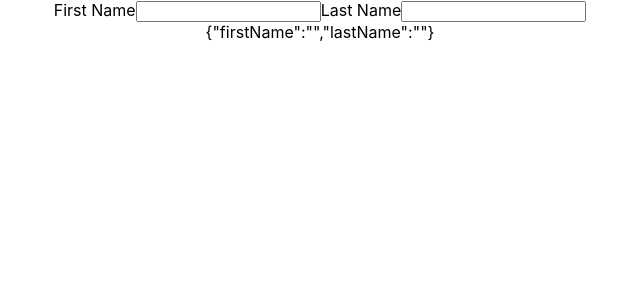
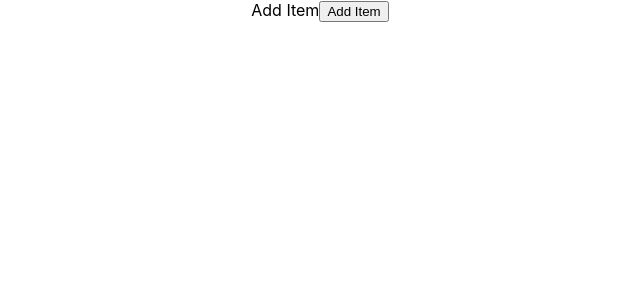
Before and after one commit to sanketjo96/react-training-slync, a React (Create React App) app in the folder my-app/: page / in a window 1280 px wide. Shown: the top 300 px of the page, without its empty margins (320-960 px from the left). Built offline with nearby package versions, Linux system fonts and the light colour scheme.

Commit message:
adding list item

```diff
--- a/my-app/src/App.js
+++ b/my-app/src/App.js
@@ -1,7 +1,8 @@
 
 import './App.css';
+import StateHookArray from './components/StateHookArray';
 // import ClassState from './components/ClassState';
-import StateHookObject from './components/StateHookObject';
+// import StateHookObject from './components/StateHookObject';
 // import StateHook from './components/StateHook';
 // import StateHookPrevious from './components/StateHookPrevious';
 
@@ -11,7 +12,8 @@ function App() {
       {/* <ClassState></ClassState> */}
       {/* <StateHook></StateHook> */}
       {/* <StateHookPrevious></StateHookPrevious> */}
-      <StateHookObject></StateHookObject>
+      {/* <StateHookObject></StateHookObject> */}
+      <StateHookArray></StateHookArray>
     </div>
   );
 }
--- /dev/null
+++ b/my-app/src/components/StateHookArray.jsx
@@ -0,0 +1,31 @@
+import React, { useState } from 'react'
+
+/**
+ *
+ * Since state does not merge in react, we need to copy
+ * state of array and then add new item
+ */
+export default function StateHookArray() {
+    const [items, setItems] = useState([])
+
+    const addItem = (e) => {
+        setItems((prev) => ([...prev, {
+            id: prev.length,
+            name: Math.random(100)
+        }]))
+    }
+
+    return (
+        <div>
+            <label>Add Item</label>
+            <button onClick={addItem}>Add Item</button>
+            <ul>
+
+                {items.map(item => (
+                    <li key={item.id}>{item.name}</li>
+                ))}
+
+            </ul>
+        </div>
+    )
+}
```
